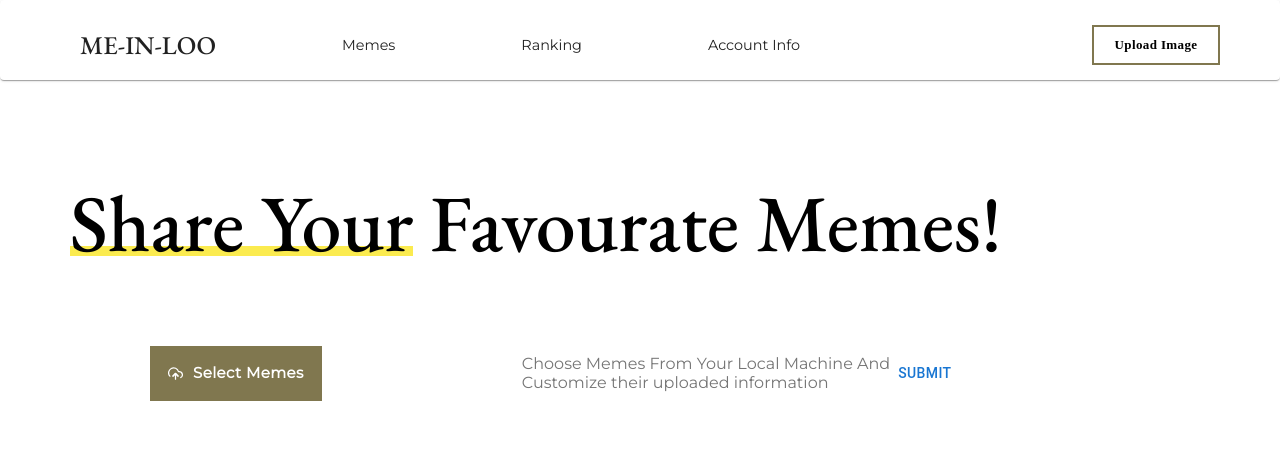
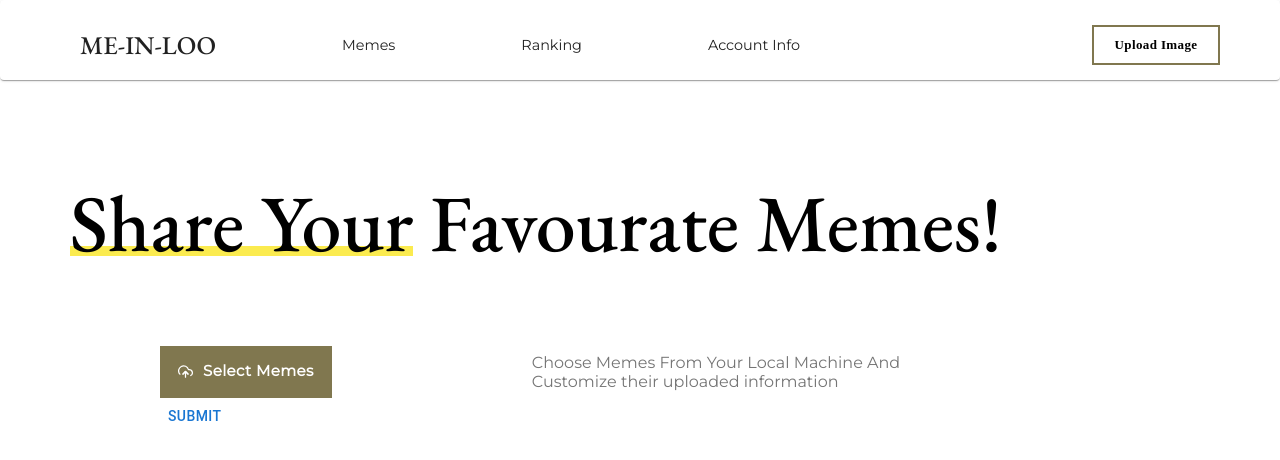
Before and after one commit to joycedaiyt/Me-In-Loo, a Next.js app in the folder front_end/: page /upload in a window 1280 px wide. Shown: the top 460 px of the page. Built offline with nearby package versions, Linux system fonts and the light colour scheme.

Commit message:
switch branch

```diff
--- /dev/null
+++ b/front_end/components/UploadInfo.tsx
@@ -0,0 +1 @@
+export const UploadPage = () => {};
--- a/front_end/pages/upload/index.tsx
+++ b/front_end/pages/upload/index.tsx
@@ -52,7 +52,7 @@ export const UploadPage = () => {
       <div>
         <div
           style={{
-            paddingLeft: 150,
+            paddingLeft: "12.5%",
             paddingRight: "25%",
             justifyContent: "left",
             alignContent: "center",
@@ -67,7 +67,7 @@ export const UploadPage = () => {
               color: "white",
               borderRadius: 0,
               textTransform: "none",
-              height: 55,
+              height: 52,
               fontSize: 15,
               fontFamily: "montserrat",
               fontWeight: "bolder",
@@ -97,9 +97,9 @@ export const UploadPage = () => {
             <span>Choose Memes From Your Local Machine And </span>
             <div>Customize their uploaded information</div>
           </span>
-          <div>
-            <Button>submit </Button>
-          </div>
+        </div>
+        <div style={{ paddingLeft: "12.5%" }}>
+          <Button>submit </Button>
         </div>
       </div>
     </div>
```
